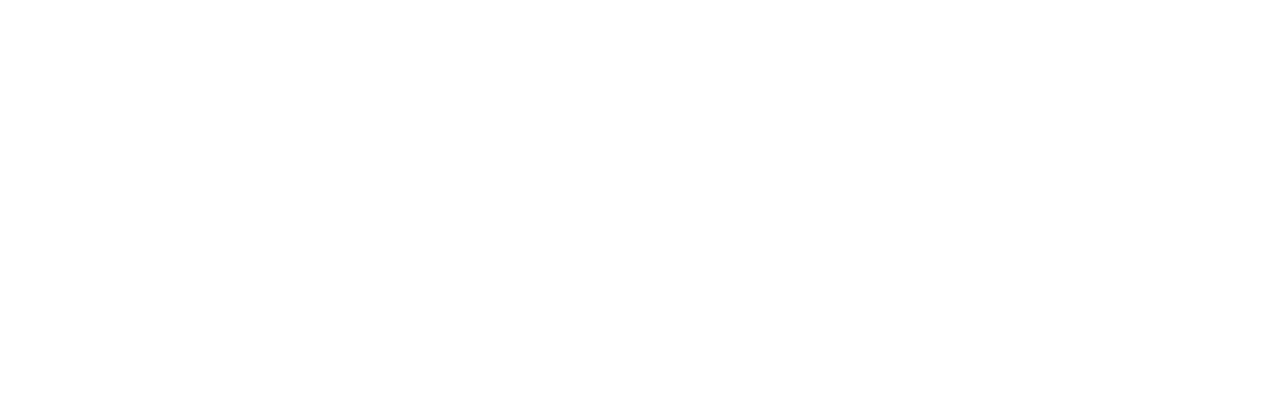
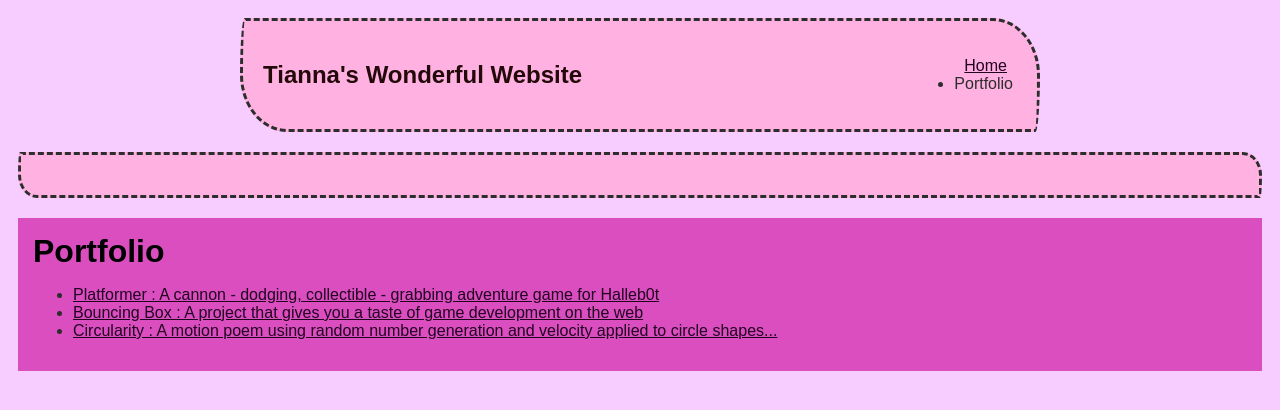
Before and after one commit to TiannaC08/TiannaC08.github.io, a plain HTML site: page portfolio.html in a window 1280 px wide. Drawn offline with Linux system fonts and the light colour scheme.

Commit message:
TODO finished completed

```diff
--- a/portfolio.html
+++ b/portfolio.html
@@ -0,0 +1,36 @@
+<!DOCTYPE HTML>
+<html>
+    <head>
+        <title>Tee's Website</title>
+        <link rel="stylesheet" href="style.css">
+    </head>
+
+    <body>
+      <div id="all-contents">
+        <nav>
+          <h1> Tianna's Wonderful Website</h1>
+          <ul id="nav-ul">
+          <li class="nav-li">
+              <a class="nav-a" href="index.html">Home</a>
+          </li>
+          <li class="nav-a" href="portfolio.html">Portfolio</a>
+            </li>
+          </ul>
+        </nav>
+      </div>
+    </body>
+      <nav>
+        <!-- Nav stuff here...-->
+    </nav>
+    <main>
+        <div class="content">
+            <h1>Portfolio</h1>
+            <ul id="Portfolio">
+              <li><a href="projects/platformer/">Platformer : A cannon - dodging, collectible - grabbing adventure game for Halleb0t</a></li>
+              <li><a href="projects/bouncing-box/">Bouncing Box : A project that gives you a taste of game development on the web </a></li>
+              <li><a href="projects/circularity/">Circularity : A motion poem using random number generation and velocity applied to circle shapes...</a></li>
+            </ul>
+        </div>
+    </main>
+  </nav>
+</html>
--- a/style.css
+++ b/style.css
@@ -1,5 +1,5 @@
 body {
-    background: rgb(232, 45, 45);
+    background: rgb(247, 205, 255);
     color: rgb(45, 45, 45);
     padding: 10px;
     font-family:sans-serif;
@@ -11,12 +11,12 @@ body {
 
 /* navigation menu */
 nav {
-    background: rgb(189, 209, 229);
-    border-radius: 1px rgb(244, 21, 21);
+    background: rgb(255, 177, 225);
+    border-radius: 10px 100px / 120px;
    margin: 0 auto; margin-bottom: 20px;
     display: flex;
-    padding: 10px;
-    border-style:dotted;
+    padding: 20px;
+    border-style:dashed;
 }
 h1 {
     display: flex;
@@ -33,13 +33,13 @@ h1 {
     padding: 0 10px;
 }
 a {
-    text-decoration: blue wavy-underline;
-    color: #0b8fc8;
+    text-decoration: black wavy-underline;
+    color:rgb(34, 3, 32);
 }
 
 /* main container area beneath menu */
 main {
-    background: rgb(241, 125, 105);
+    background: rgb(218, 78, 192);
     display: flex;
 }
 .sidebar {
@@ -58,7 +58,7 @@ main {
 
 /* portfolio styles */
 #interests {
-    border: 4px rgb(10, 1, 0) darkturquoise;
+    border: 4px rgb(237, 237, 237) rgb(255, 0, 251);
     padding: 8px;
 }
 h2, h3 {
@@ -68,3 +68,28 @@ img{
     width: 213px;
     height: 220px;
 }
+         /* portfolio styles */
+         .content h1 {
+            color: black;
+        }
+
+        #portfolio {
+            list-style-type: none;
+            padding-left: 0;
+        }
+
+        #portfolio li {
+            background: #fff;
+            padding: 10px;
+            border-radius: 10px;
+            margin-bottom: 10px;
+        }
+
+        #portfolio li:hover {
+            background: #eee;
+        }
+
+        #portfolio a {
+            text-decoration: none;
+            color: #454545;
+        }
```
